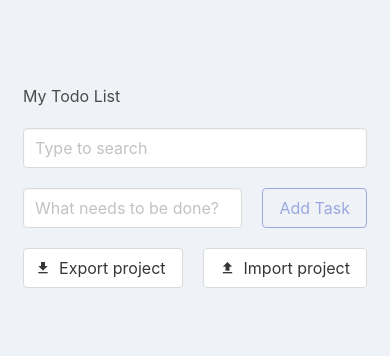
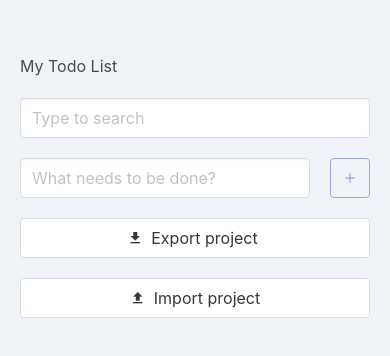
Before and after one commit to vitalii-bilyi-zp/todo, a Vue app: page / in a window 390 px wide. Shown: the part 236-592 px from the top of the page. Built offline with nearby package versions, Linux system fonts and the light colour scheme.

Commit message:
feat: mobile styles

```diff
--- a/src/App.vue
+++ b/src/App.vue
@@ -18,8 +18,8 @@ import TodoProject from "@/components/TodoProject.vue";
 
     .project {
         width: 100%;
-        max-width: 500px;
-        margin: 2rem;
+        max-width: 540px;
+        padding: 20px;
     }
 }
 </style>
--- a/src/assets/scss/main.scss
+++ b/src/assets/scss/main.scss
@@ -4,95 +4,3 @@
 @import "node_modules/bulma/sass/elements/icon";
 @import "node_modules/bulma/sass/elements/button";
 @import "node_modules/bulma/sass/components/dropdown";
-
-.todo-list {
-    background-color: #fff;
-    border-radius: 4px;
-    border: 1px solid #d9d9d9;
-
-    li {
-        &:first-child {
-            border-top-left-radius: 4px;
-            border-top-right-radius: 4px;
-        }
-
-        &:last-child {
-            border-bottom-left-radius: 4px;
-            border-bottom-right-radius: 4px;
-        }
-
-        &:not(:last-child) {
-            border-bottom: 1px solid #e7eaef;
-        }
-
-        &[draggable="true"] {
-            cursor: move;
-
-            &.over {
-                box-shadow: 0 0 0 0.125em rgb(72 95 199 / 25%);
-            }
-        }
-    }
-}
-
-.todo-list-item {
-    display: flex;
-    align-items: flex-start;
-    padding: 10px 15px;
-
-    &.is-done {
-        .item-text {
-            .task-name {
-                text-decoration: line-through;
-            }
-        }
-    }
-
-    .item-checkbox {
-        display: flex;
-        align-items: center;
-        justify-content: center;
-        height: 2.5em;
-        margin-right: 15px;
-    }
-
-    .item-text {
-        flex-grow: 1;
-        margin-right: 20px;
-
-        &:not(.is-editing) {
-            overflow: hidden;
-        }
-
-        .task-name {
-            min-height: 2.5em;
-            padding-top: calc(0.5em - 1px);
-            overflow: hidden;
-            text-overflow: ellipsis;
-        }
-
-        .search-term {
-            font-weight: 500;
-        }
-    }
-
-    .dropdown {
-        &:not(:last-child) {
-            margin-right: 5px;
-        }
-    }
-
-    .item-form {
-        width: 100%;
-    }
-}
-
-.todo-list-item-details {
-    display: none;
-    padding: 10px 15px;
-    background-color: #eeeef4;
-
-    &.is-active {
-        display: block;
-    }
-}
--- a/src/components/TodoProject.vue
+++ b/src/components/TodoProject.vue
@@ -328,7 +328,8 @@ function validateProjectStructure(object: any): boolean {
         margin-right: 20px;
     }
 
-    .file-label {
+    .file {
+        & > .file-label {
             border-radius: 4px;
 
             .file-cta {
@@ -353,4 +354,30 @@ function validateProjectStructure(object: any): boolean {
             }
         }
     }
+}
+
+@media screen and (max-width: 500px) {
+    .project-actions {
+        flex-direction: column;
+
+        .button {
+            width: 100%;
+            margin-right: 0;
+            margin-bottom: 20px;
+        }
+
+        .file {
+            width: 100%;
+
+            & > .file-label {
+                width: 100%;
+
+                .file-cta {
+                    width: 100%;
+                    justify-content: center;
+                }
+            }
+        }
+    }
+}
 </style>
--- a/src/components/TodoProjectList.vue
+++ b/src/components/TodoProjectList.vue
@@ -43,4 +43,35 @@ function deleteTask(id: string): void {
     </ul>
 </template>
 
-<style scoped lang="scss"></style>
+<style scoped lang="scss">
+.todo-list,
+:deep(.todo-list) {
+    background-color: #fff;
+    border-radius: 4px;
+    border: 1px solid #d9d9d9;
+
+    li {
+        &:first-child {
+            border-top-left-radius: 4px;
+            border-top-right-radius: 4px;
+        }
+
+        &:last-child {
+            border-bottom-left-radius: 4px;
+            border-bottom-right-radius: 4px;
+        }
+
+        &:not(:last-child) {
+            border-bottom: 1px solid #e7eaef;
+        }
+
+        &[draggable="true"] {
+            cursor: move;
+
+            &.over {
+                box-shadow: 0 0 0 0.125em rgb(72 95 199 / 25%);
+            }
+        }
+    }
+}
+</style>
--- a/src/components/TodoProjectListItem.vue
+++ b/src/components/TodoProjectListItem.vue
@@ -214,4 +214,66 @@ function createSubtask(name: string): void {
     </div>
 </template>
 
-<style scoped lang="scss"></style>
+<style scoped lang="scss">
+.todo-list-item {
+    display: flex;
+    align-items: flex-start;
+    padding: 10px 15px;
+
+    &.is-done {
+        .item-text {
+            .task-name {
+                text-decoration: line-through;
+            }
+        }
+    }
+
+    .item-checkbox {
+        display: flex;
+        align-items: center;
+        justify-content: center;
+        height: 2.5em;
+        margin-right: 15px;
+    }
+
+    .item-text {
+        flex-grow: 1;
+        margin-right: 20px;
+
+        &:not(.is-editing) {
+            overflow: hidden;
+        }
+
+        .task-name {
+            min-height: 2.5em;
+            padding-top: calc(0.5em - 1px);
+            overflow: hidden;
+            text-overflow: ellipsis;
+        }
+
+        :deep(.search-term) {
+            font-weight: 500;
+        }
+    }
+
+    .dropdown {
+        &:not(:last-child) {
+            margin-right: 5px;
+        }
+    }
+
+    .item-form {
+        width: 100%;
+    }
+}
+
+.todo-list-item-details {
+    display: none;
+    padding: 10px 15px;
+    background-color: #eeeef4;
+
+    &.is-active {
+        display: block;
+    }
+}
+</style>
--- a/src/components/TodoProjectTaskForm.vue
+++ b/src/components/TodoProjectTaskForm.vue
@@ -20,7 +20,12 @@ function onSubmit() {
 <template>
     <form class="task-creation-form" @submit.prevent="onSubmit">
         <input v-model="task" class="input" type="text" placeholder="What needs to be done?" />
-        <input type="submit" :disabled="!task" value="Add Task" class="button is-link is-outlined" />
+        <button type="submit" class="button is-link is-outlined" :disabled="!task">
+            <span class="icon button-icon">
+                <i class="mdi mdi-plus"></i>
+            </span>
+            <span class="button-label">Add Task</span>
+        </button>
     </form>
 </template>
 
@@ -33,4 +38,19 @@ function onSubmit() {
         margin-right: 20px;
     }
 }
+
+@media screen and (max-width: 500px) {
+    .task-creation-form {
+        .button {
+            .button-icon {
+                margin-left: calc(-0.5em - 1px) !important;
+                margin-right: calc(-0.5em - 1px) !important;
+            }
+
+            .button-label {
+                display: none;
+            }
+        }
+    }
+}
 </style>
```
Lines whose indentation alone changed are shown as unchanged.
